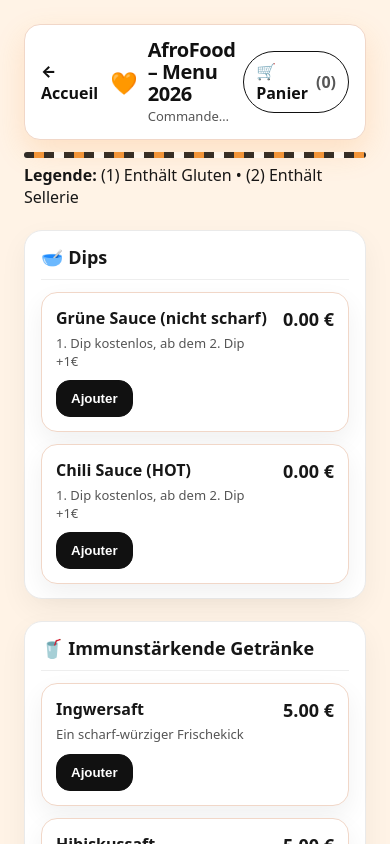
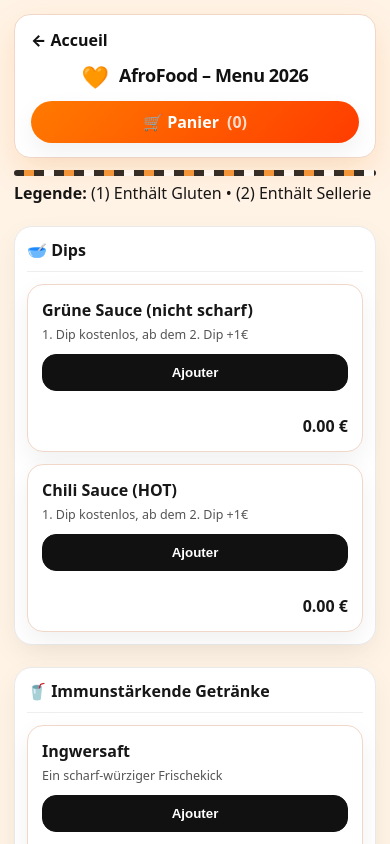
Before and after one commit to fossodjateng-gif/afrofood-app, a Next.js app: page /menu in a window 390 px wide. Shown: the top 844 px of the page. Built offline with nearby package versions, Linux system fonts and the light colour scheme.

Commit message:
Mobile responsive + fixes design

```diff
--- a/src/app/globals.css
+++ b/src/app/globals.css
@@ -40,3 +40,70 @@
     color-scheme: dark;
   }
 }
+
+/* ===========================
+   AfroFood Responsive Premium
+   =========================== */
+
+@media (max-width: 720px) {
+  .af-page {
+    padding: 14px !important;
+  }
+
+  .af-topbar {
+    flex-direction: column !important;
+    align-items: stretch !important;
+    gap: 10px !important;
+  }
+
+  .af-topbar a {
+    align-self: flex-start;
+  }
+
+  .af-brand {
+    justify-content: center !important;
+  }
+
+  .af-subtitle {
+    display: none !important; /* cache "Commande digitale..." sur mobile */
+  }
+
+  .af-pill {
+    width: 100% !important;
+    justify-content: center !important;
+  }
+
+  .af-section {
+    padding: 12px !important;
+  }
+
+  .af-card {
+    flex-direction: column !important;
+    align-items: stretch !important;
+  }
+
+  .af-price {
+    text-align: right !important;
+    margin-top: 8px !important;
+    font-size: 16px !important;
+  }
+
+  .af-btn {
+    width: 100% !important;
+    padding: 10px 12px !important;
+  }
+}
+
+@media (max-width: 420px) {
+  .af-title {
+    font-size: 18px !important;
+  }
+
+  .af-section-title {
+    font-size: 16px !important;
+  }
+
+  .af-desc {
+    font-size: 12.5px !important;
+  }
+}
--- a/src/app/menu/page.tsx
+++ b/src/app/menu/page.tsx
@@ -71,14 +71,17 @@
   display: "inline-flex",
   alignItems: "center",
   gap: 8,
-    padding: "8px 12px",
+  padding: "10px 16px",
   borderRadius: 999,
-    border: `1px solid ${BRAND.black}`,
-    color: BRAND.black,
-    background: "white",
+  border: "none",
+  background: "linear-gradient(135deg, #ff7a00, #ff3c00)",
+  color: "white",
   textDecoration: "none",
-    fontWeight: 800,
+  fontWeight: 900,
+  boxShadow: "0 10px 26px rgba(17,17,17,0.06)", // base
+  transition: "all 0.2s ease",                  // important
 } as React.CSSProperties,
+
 
   note: {
     marginTop: 14,
@@ -285,25 +288,28 @@
 
 
   return (
-    <main style={UI.page}>
-     <div style={UI.container}>
+    <main style={UI.page} className="af-page">
+     <div style={UI.container} className="af-container">
 
-    <div style={UI.topbar}>
+    <div style={UI.topbar} className="af-topbar">
+
         <a href="/" style={{ textDecoration: "none", fontWeight: 800, color: "#111" }}>
            ← Accueil
         </a>
 
-       <div style={UI.brand}>
+       <div style={UI.brand} className="af-brand">
+
               <div style={{ fontSize: 22 }}>🧡</div>
           <div style={{ minWidth: 0 }}>
-              <h1 style={UI.title}>AfroFood – Menu 2026</h1>
-                <div style={UI.subtitle}>Commande digitale (DE • FR • EN)</div>
+              <h1 style={UI.title} className="af-title">AfroFood – Menu 2026</h1>
+<div style={UI.subtitle} className="af-subtitle">Commande digitale (DE • FR • EN)</div>
+
           </div>
        </div>
 
 <a
   href="/cart"
-  style={UI.pill}
+  style={UI.pill} className="af-pill"
   onMouseEnter={(e) => {
     e.currentTarget.style.transform = "translateY(-3px)";
     e.currentTarget.style.boxShadow = "0 16px 34px rgba(242,140,40,0.18)";
@@ -312,11 +318,10 @@
     e.currentTarget.style.transform = "translateY(0)";
     e.currentTarget.style.boxShadow = "0 10px 26px rgba(17,17,17,0.06)";
   }}
+>
+  🛒 Panier <span style={{ opacity: 0.8 }}>({cartCount})</span>
+</a>
 
-
->
-  🛒 Panier <span style={{ opacity: 0.7 }}>({cartCount})</span>
-</a>
 
 </div>
 
@@ -338,13 +343,13 @@
 
 
       {sections.map((sec) => (
-        <section key={sec.title} style={UI.section}>
-  <h2 style={UI.sectionTitle}>{sec.title}</h2>
+        <section key={sec.title} style={UI.section} className="af-section">
+  <h2 style={UI.sectionTitle} className="af-section-title">{sec.title}</h2>
 
   <div style={UI.grid}>
 
             {sec.items.map((it) => (
-              <div key={it.name} style={UI.card}>
+              <div key={it.name} style={UI.card} className="af-card">
 
                 <div>
                   <div style={UI.name}>
@@ -354,7 +359,7 @@
                     ))}
                   </div>
 
-                  {it.desc && <div style={UI.desc}>{it.desc}</div>}
+                  {it.desc && <div style={UI.desc} className="af-desc">{it.desc}</div>}
 
 
                   <button
@@ -371,7 +376,7 @@
     const count = cart.reduce((sum, it) => sum + it.qty, 0);
     setCartCount(count);
   }}
-  style={UI.btn}
+  style={UI.btn} className="af-btn"
 onMouseEnter={(e) => {
   e.currentTarget.style.background = BRAND.orange;
   e.currentTarget.style.borderColor = BRAND.orange;
@@ -387,7 +392,7 @@
 
                 </div>
 
-                <div style={UI.price}>
+                <div style={UI.price} className="af-price">
 
                   {it.price.toFixed(2)} €
                 </div>
```
Also changed, not shown: src/app/cart/page.tsx (+8 -3 lines). Lines whose indentation alone changed are shown as unchanged.
